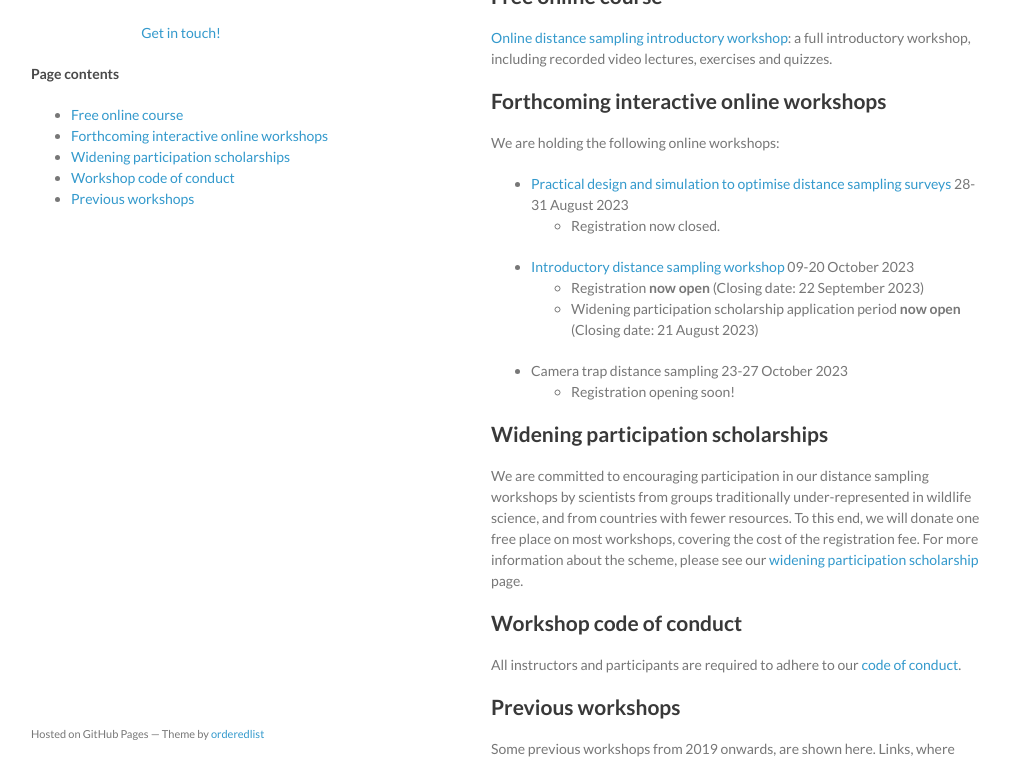
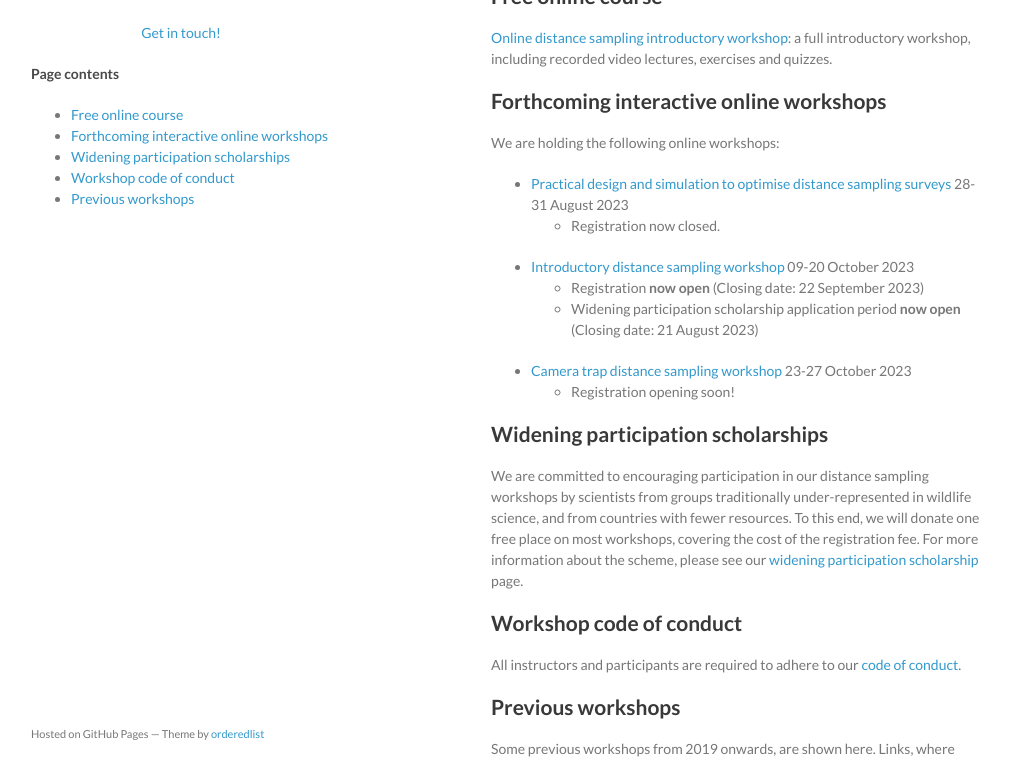
Before and after one commit to distanceworkshops/distanceworkshops.github.io, a Jekyll site: the page built from index.md, in a window 1280 px wide and 900 px high, cut to the strip 137-900 px from the top of the window. Shown: the whole strip, without its empty margins (129-1139 px from the left). Built offline with Jekyll 4.4.1, drawn with Linux system fonts in a browser that asks for light colours.

Commit message:
Update index.md
Added ctds workshop link

```diff
--- a/index.md
+++ b/index.md
@@ -20,7 +20,7 @@ We are holding the following online workshops:
 - [Introductory distance sampling workshop](intro-oct-2023) 09-20 October 2023
   - Registration **now open** (Closing date: 22 September 2023)
   - Widening participation scholarship application period **now open** (Closing date: 21 August 2023)
-- Camera trap distance sampling 23-27 October 2023
+- [Camera trap distance sampling workshop](ctds-oct-2023) 23-27 October 2023
   - Registration opening soon!
 <!-- Please [email us](mailto:distance@st-andrews.ac.uk) if you are interested in joining a future live online workshop on the following topics: (1) introduction to distance sampling; (2) camera trap distance sampling. -->
 
```
